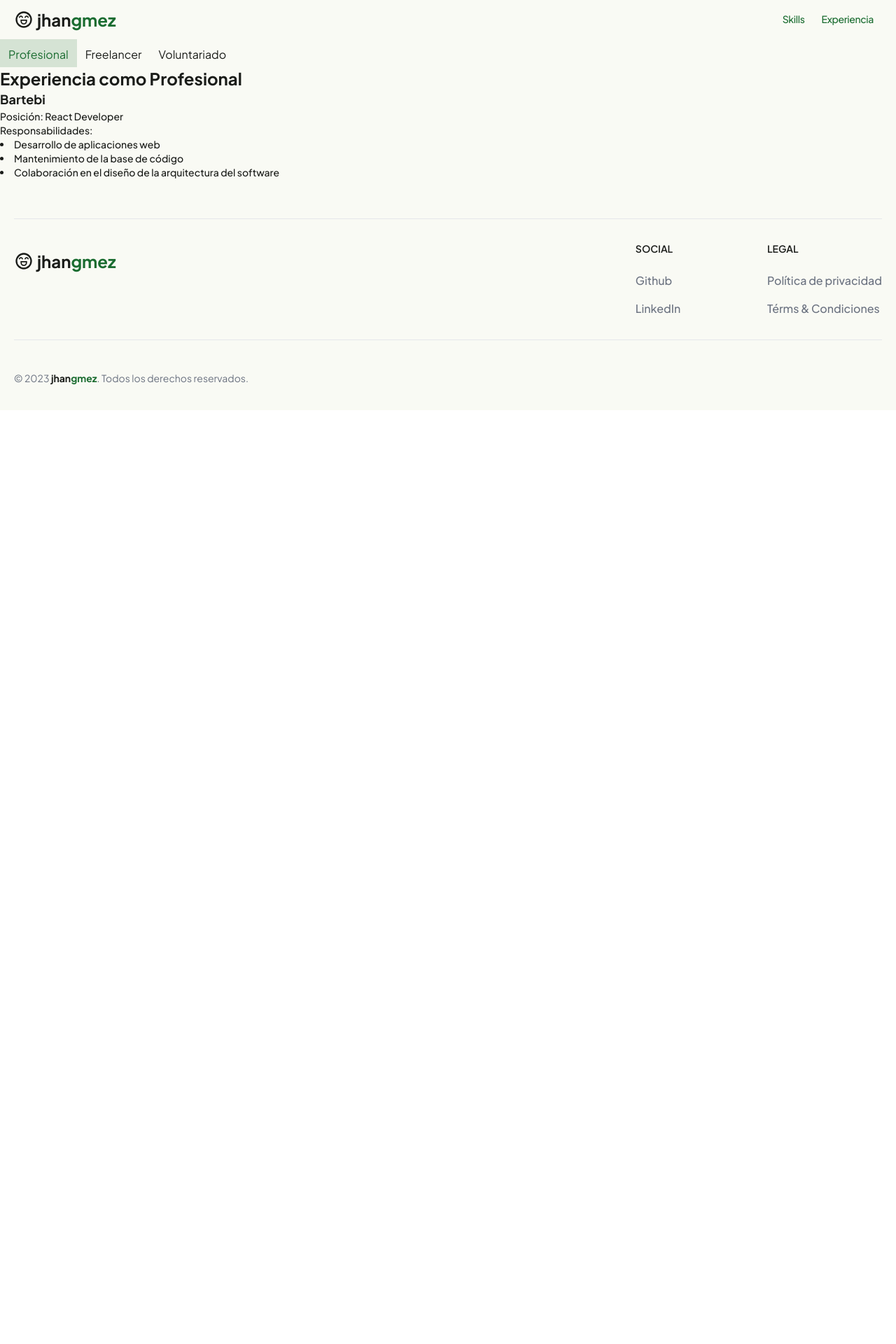
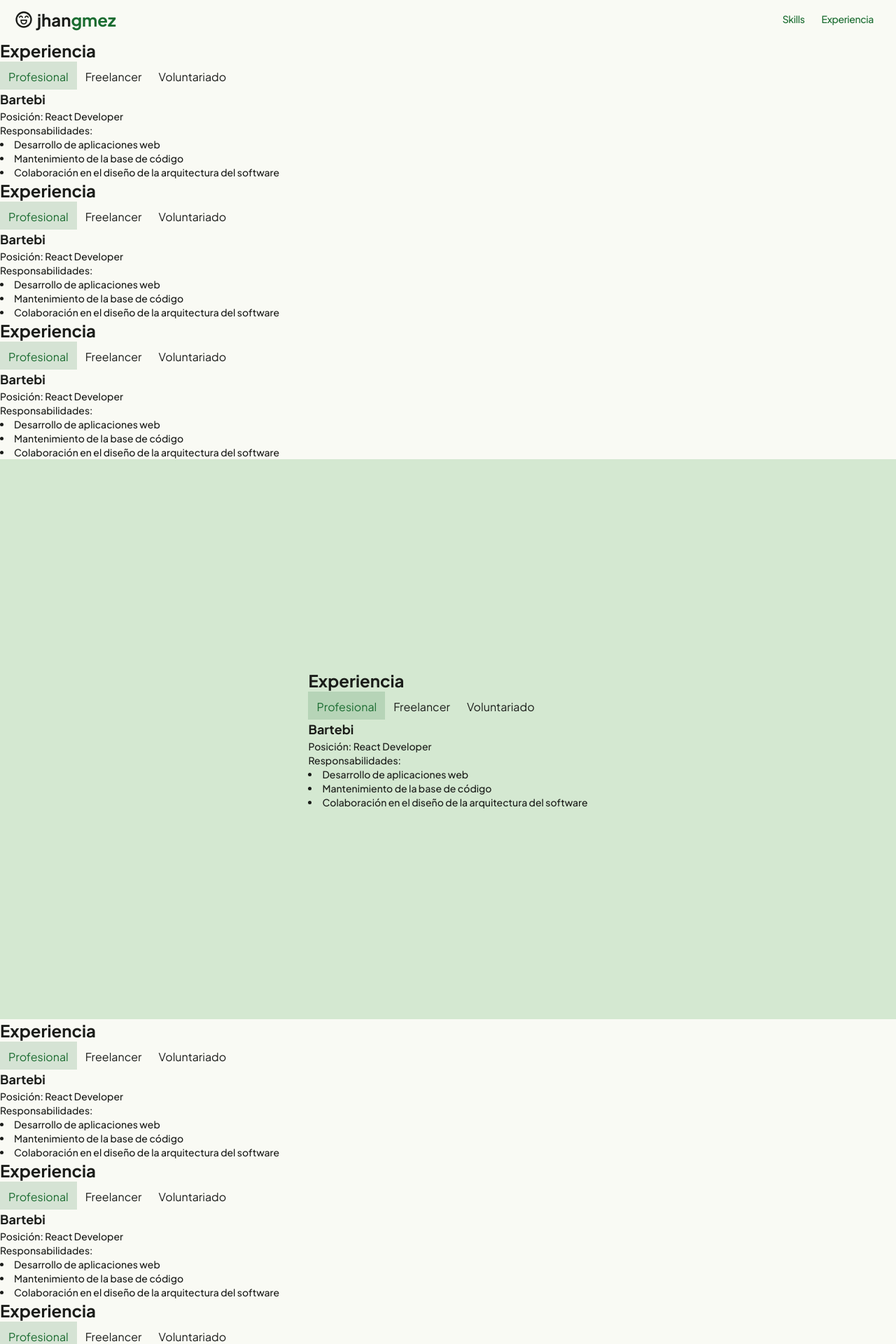
Before and after one commit to jhangmez/pagina, a Next.js app: page / in a window 1280 px wide. Shown: the top 1920 px of the page at 70% size. Before the commit the page ends 800 px from the top, so only its background shows below. Built offline with nearby package versions, Linux system fonts and the light colour scheme; some icons are missing.

Commit message:
Se envian cambios de estilos, no terminados :D

```diff
--- a/package.json
+++ b/package.json
@@ -11,7 +11,8 @@
   "dependencies": {
     "next": "13.5.6",
     "react": "^18",
-    "react-dom": "^18"
+    "react-dom": "^18",
+    "react-intersection-observer": "^9.5.2"
   },
   "devDependencies": {
     "@iconify/react": "^4.1.1",
--- a/src/app/page.tsx
+++ b/src/app/page.tsx
@@ -1,106 +1,60 @@
 'use client'
 
-import React, { useState } from 'react'
+import React from 'react'
 import Header from '@components/Header'
 import Footer from '@components/Footer'
-import Tabs from '@components/Tabs'
-import TabContent from '@components/Tabs/TabContent'
+import Experiencia from '@components/Experiencia'
+import { useInView } from 'react-intersection-observer'
 
 export default function Home() {
-  const tabs = [
-    { id: '1', title: 'Profesional' },
-    { id: '2', title: 'Freelancer' },
-    { id: '3', title: 'Voluntariado' }
-  ]
-  const [activeTab, setActiveTab] = useState(tabs[0].id)
+  const { ref: featureRef, inView: featureInView } = useInView({
+    threshold: 0.5
+  })
+  const { ref: componente3Ref, inView: componente3InView } = useInView({
+    threshold: 0.5
+  })
+
   return (
-    <main className='w-screen h-screen'>
-      <div className='bg-light-surface dark:bg-dark-surface '>
+    <main className='w-screen h-screen '>
+      <div
+        className={`${
+          componente3InView
+            ? 'bg-light-surface dark:bg-dark-surface sticky top-0'
+            : 'bg-light-surface dark:bg-dark-surface'
+        }`}
+      >
         <Header />
       </div>
 
-      {/* <Link
-        href='/'
-        className='justify-start items-center gap-[5px] inline-flex fixed top-1/2 left-1/2 transform -translate-x-1/2 -translate-y-1/2'
+      <div className='bg-light-surface dark:bg-dark-surface'>
+        <Experiencia />
+      </div>
+      <div className='bg-light-surface dark:bg-dark-surface'>
+        <Experiencia />
+      </div>
+      <div className='bg-light-surface dark:bg-dark-surface'>
+        <Experiencia />
+      </div>
+      <div
+        className={`h-full flex items-center justify-center transition-colors duration-500 ease-in-out ${
+          featureInView
+            ? 'bg-light-secondaryContainer'
+            : 'bg-dark-secondaryContainer'
+        }`}
+        ref={componente3Ref}
       >
-        <Icon
-          icon='material-symbols:sentiment-sad-outline'
-          width='28'
-          height='28'
-          className='text-black dark:text-white '
-        />
-        <div>
-          <span className='text-black dark:text-white text-2xl font-bold leading-[44px]'>
-            Página{' '}
-          </span>
-          <span className='text-light-primary dark:text-dark-primary text-2xl font-bold leading-[44px]'>
-            en construcción
-          </span>
-        </div>
-      </Link> */}
-
-      {/* <Tabs tabs={tabs} activeTab={activeTab} setActiveTab={setActiveTab}>
-        {tabs.map((tab) => (
-          <TabContent key={tab.id} id={tab.id} activeTab={activeTab}>
-            {tab.title}
-          </TabContent>
-        ))}
-      </Tabs> */}
+        <Experiencia />
+      </div>
+      <div className='bg-light-surface dark:bg-dark-surface' ref={featureRef}>
+        <Experiencia />
+      </div>
       <div className='bg-light-surface dark:bg-dark-surface'>
-        <Tabs tabs={tabs} activeTab={activeTab} setActiveTab={setActiveTab}>
-          <TabContent key='1' id='1' activeTab={activeTab}>
-            <div className='text-light-onSurface dark:text-dark-onSurface'>
-              <h1 className='text-2xl font-bold '>
-                Experiencia como Profesional
-              </h1>
-              <h2 className='text-lg font-bold '>Bartebi</h2>
-              <p className='text-sm font-medium '>Posición: React Developer</p>
-              <p className='text-sm font-medium '>Responsabilidades:</p>
-              <ul className='list-disc list-inside text-sm font-medium '>
-                <li>Desarrollo de aplicaciones web</li>
-                <li>Mantenimiento de la base de código</li>
-                <li>
-                  Colaboración en el diseño de la arquitectura del software
-                </li>
-              </ul>
-            </div>
-          </TabContent>
-          <TabContent key='2' id='2' activeTab={activeTab}>
-            <div className='text-light-onSurface dark:text-dark-onSurface'>
-              <h1 className='text-2xl font-bold '>
-                Experiencia como Freelancer
-              </h1>
-              <h2 className='text-lg font-bold '>Limby</h2>
-              <p className='text-sm font-medium '>Posición: React Developer</p>
-              <p className='text-sm font-medium '>Responsabilidades:</p>
-              <ul className='list-disc list-inside text-sm font-medium '>
-                <li>Desarrollo de aplicaciones web</li>
-                <li>Mantenimiento de la base de código</li>
-                <li>
-                  Colaboración en el diseño de la arquitectura del software
-                </li>
-              </ul>
-            </div>
-          </TabContent>
-          <TabContent key='3' id='3' activeTab={activeTab}>
-            <div className='text-light-onSurface dark:text-dark-onSurface'>
-              <h1 className='text-2xl font-bold '>
-                Experiencia como Voluntario
-              </h1>
-              <h2 className='text-lg font-bold '>HarkaySoft</h2>
-              <p className='text-sm font-medium '>Posición: React Developer</p>
-              <p className='text-sm font-medium '>Responsabilidades:</p>
-              <ul className='list-disc list-inside text-sm font-medium '>
-                <li>Desarrollo de aplicaciones web</li>
-                <li>Mantenimiento de la base de código</li>
-                <li>
-                  Colaboración en el diseño de la arquitectura del software
-                </li>
-              </ul>
-            </div>
-          </TabContent>
-        </Tabs>
-
+        <Experiencia />
+      </div>
+      <div className='bg-light-surface dark:bg-dark-surface'>
+        <Experiencia />
+      </div>
+      <div className='bg-light-surface dark:bg-dark-surface'>
         <Footer />
       </div>
     </main>
--- /dev/null
+++ b/src/components/Experiencia/index.tsx
@@ -0,0 +1,51 @@
+'use client'
+
+import React, { useState } from 'react'
+import Tabs from '@components/Tabs'
+import TabContent from '@components/Tabs/TabContent'
+
+export default function Experiencia() {
+  const tabs = [
+    { id: '1', title: 'Profesional' },
+    { id: '2', title: 'Freelancer' },
+    { id: '3', title: 'Voluntariado' }
+  ]
+  const [activeTab, setActiveTab] = useState(tabs[0].id)
+  return (
+    <div className='text-light-onSurface dark:text-dark-onSurface'>
+      <h1 className='text-2xl font-bold '>Experiencia</h1>
+      <Tabs tabs={tabs} activeTab={activeTab} setActiveTab={setActiveTab}>
+        <TabContent key='1' id='1' activeTab={activeTab}>
+          <h2 className='text-lg font-bold '>Bartebi</h2>
+          <p className='text-sm font-medium '>Posición: React Developer</p>
+          <p className='text-sm font-medium '>Responsabilidades:</p>
+          <ul className='list-disc list-inside text-sm font-medium '>
+            <li>Desarrollo de aplicaciones web</li>
+            <li>Mantenimiento de la base de código</li>
+            <li>Colaboración en el diseño de la arquitectura del software</li>
+          </ul>
+        </TabContent>
+        <TabContent key='2' id='2' activeTab={activeTab}>
+          <h2 className='text-lg font-bold '>Limby</h2>
+          <p className='text-sm font-medium '>Posición: React Developer</p>
+          <p className='text-sm font-medium '>Responsabilidades:</p>
+          <ul className='list-disc list-inside text-sm font-medium '>
+            <li>Desarrollo de aplicaciones web</li>
+            <li>Mantenimiento de la base de código</li>
+            <li>Colaboración en el diseño de la arquitectura del software</li>
+          </ul>
+        </TabContent>
+        <TabContent key='3' id='3' activeTab={activeTab}>
+          <h2 className='text-lg font-bold '>HarkaySoft</h2>
+          <p className='text-sm font-medium '>Posición: React Developer</p>
+          <p className='text-sm font-medium '>Responsabilidades:</p>
+          <ul className='list-disc list-inside text-sm font-medium '>
+            <li>Desarrollo de aplicaciones web</li>
+            <li>Mantenimiento de la base de código</li>
+            <li>Colaboración en el diseño de la arquitectura del software</li>
+          </ul>
+        </TabContent>
+      </Tabs>
+    </div>
+  )
+}
--- a/tsconfig.json
+++ b/tsconfig.json
@@ -19,11 +19,11 @@
       }
     ],
     "paths": {
-      "@/*": ["./src/*"],
       "@components/*": ["./src/components/*"],
       "@Buttons/*": ["./src/components/Buttons/*"],
       "@public/*": ["./public/*"],
-      "@routes": ["./src/routes/index.tsx"]
+      "@routes": ["./src/routes/index.tsx"],
+      "@utils/*": ["./src/utils/*"]
     }
   },
   "include": ["next-env.d.ts", "**/*.ts", "**/*.tsx", ".next/types/**/*.ts"],
```
Also changed, not shown: src/utils/useScroll.ts (added, +16 -0 lines), 1 other file (tests, documents, lock files or other folders).
